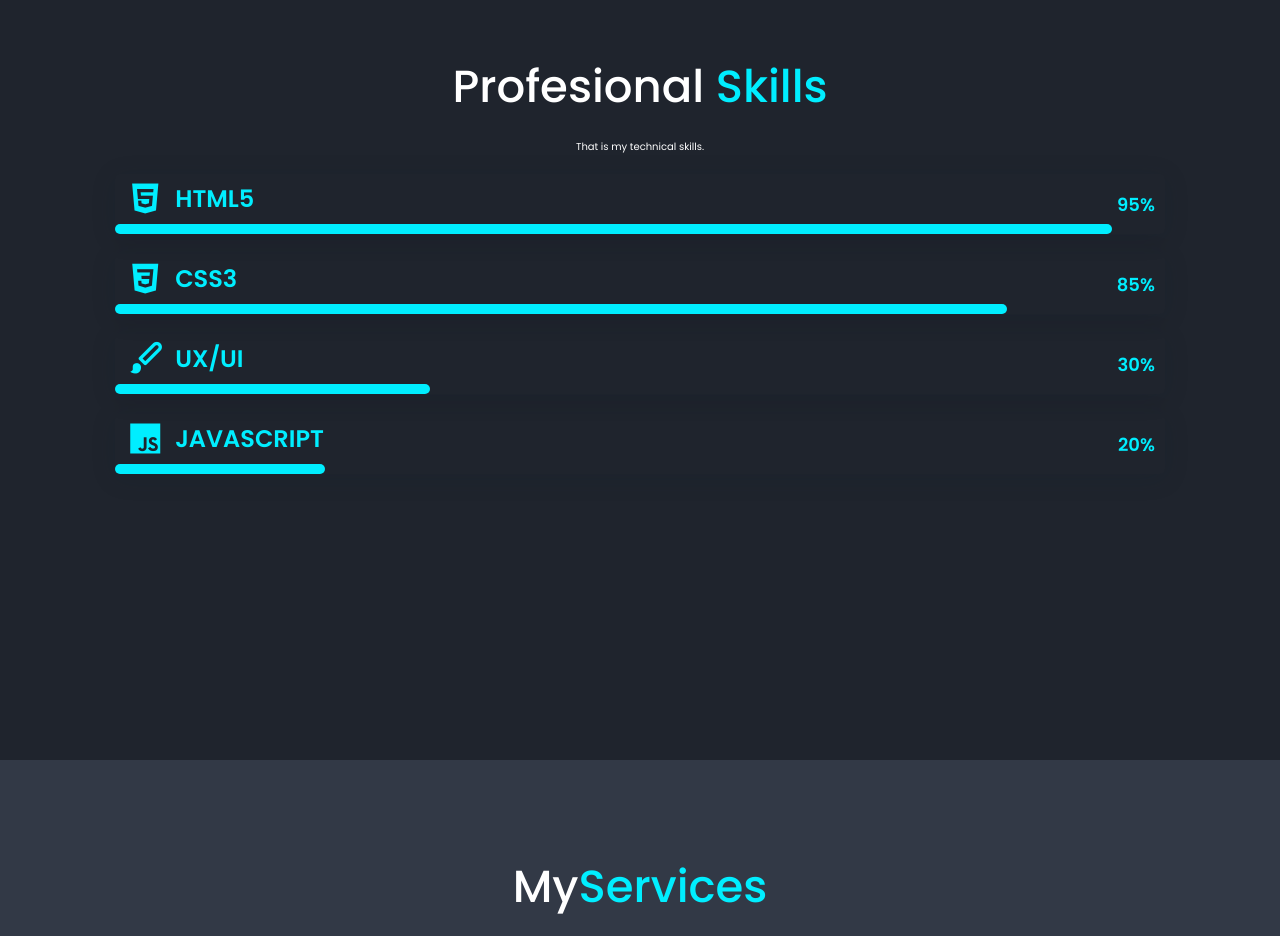
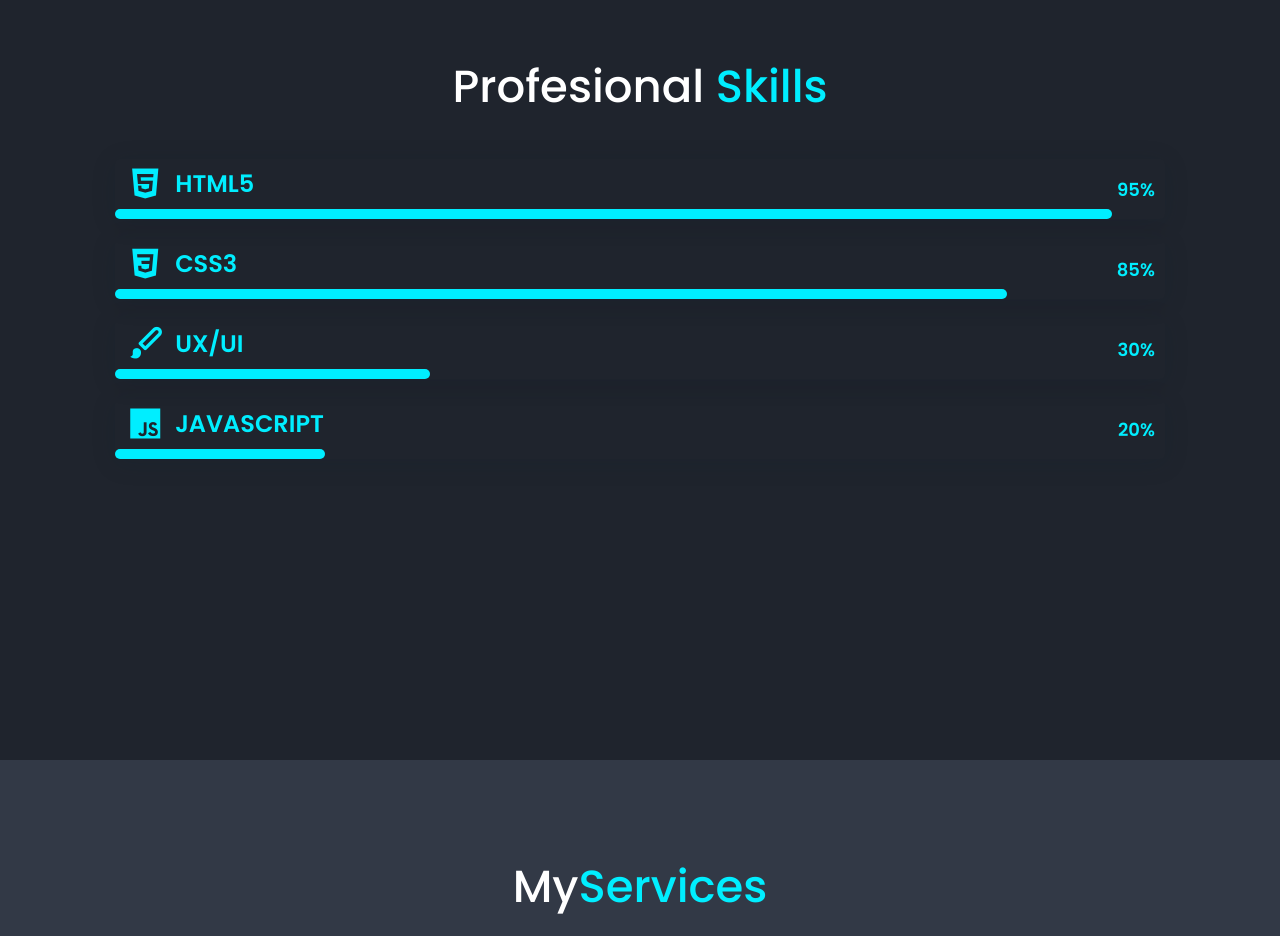
Before and after one commit to shadi-alnkhatin/HTML_CSS_Portfolio, a plain HTML site: page index.html in a window 1280 px wide. Shown: the part 1640-2576 px from the top of the page. Drawn offline with nearby package versions, Linux system fonts and the light colour scheme.

```diff
--- a/index.html
+++ b/index.html
@@ -57,7 +57,7 @@
             <div class="skills__container ">
 
                     <h2 class="heading">Profesional <span>Skills</span></h2>
-                    <p class="skills__text">That is my technical skills.</p>
+                    <p class="skills__text"></p>
                     <div class="skills__data">
                         <div class="skills__names">
                             <i class='bx bxl-html5 skills__icon'></i>
```
Also changed, not shown: 1 other file.
